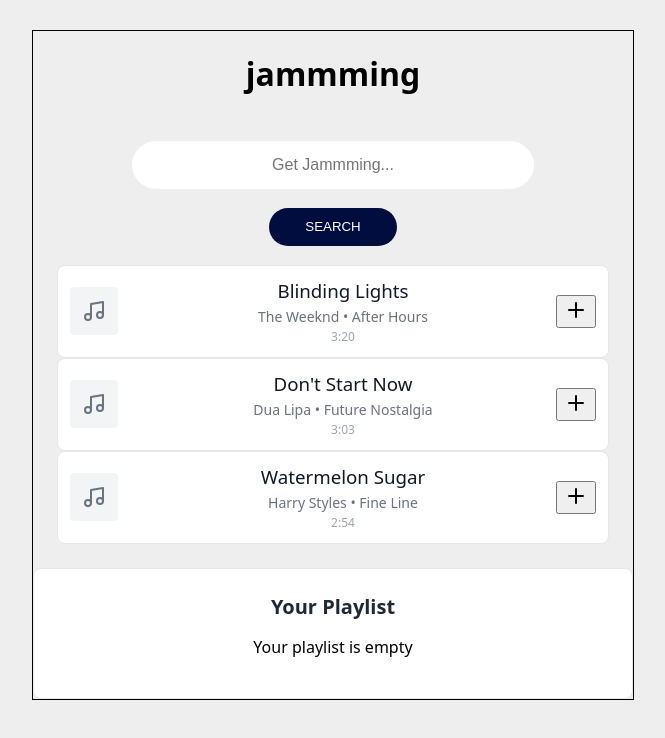
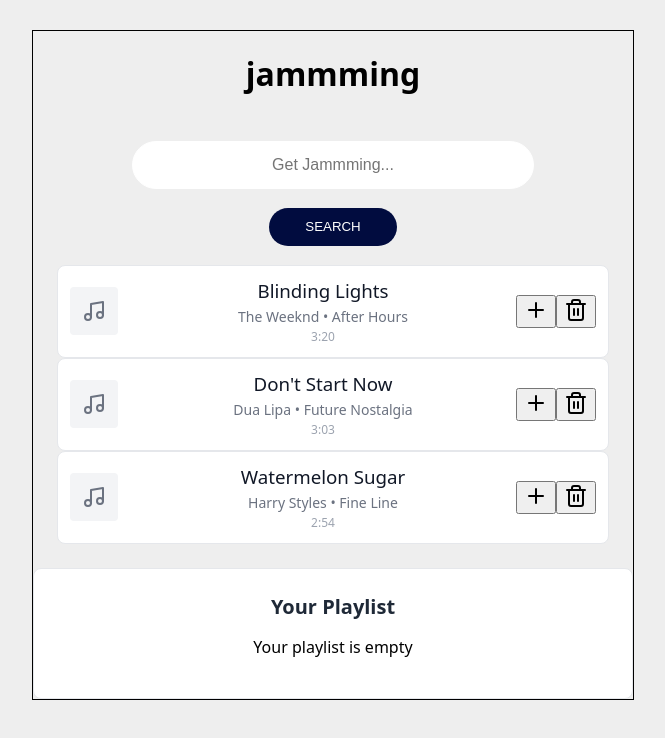
Before and after one commit to reb84/Jammming, a React (Vite) app: page / in a window 1280 px wide. Shown: the top 738 px of the page, without its empty margins (307-972 px from the left). Built offline with nearby package versions, Linux system fonts and the light colour scheme.

Commit message:
Button to remove tracks from playlist

```diff
--- a/src/App.jsx
+++ b/src/App.jsx
@@ -38,6 +38,10 @@ function App() {
     setPlaylist((prev) => [...prev, track]); // add track to playlist state
   };
 
+  const handleRemoveTrack = (trackId) => {
+    setPlaylist((prev) => prev.filter((track) => track.id !== trackId));
+  };
+
   return (
     <div className="App">
       <div className="container">
@@ -51,7 +55,10 @@ function App() {
             onAddTrack={handleAddTrack}
           />
 
-          <PlaylistSection playlist={playlist} />
+          <PlaylistSection
+            playlist={playlist}
+            onRemoveTrack={handleRemoveTrack}
+          />
         </div>
       </div>
     </div>
--- a/src/components/PlaylistSection/PlaylistSection.jsx
+++ b/src/components/PlaylistSection/PlaylistSection.jsx
@@ -2,19 +2,19 @@ import React from "react";
 import TrackItem from "../TrackItem/TrackItem";
 import "./PlaylistSection.css";
 
-const PlaylistSection = ({ playlist }) => {
+const PlaylistSection = ({ playlist, onRemoveTrack }) => {
   return (
     <div className="playlist-section">
       <h2 className="playlist-title">Your Playlist</h2>
 
       <div className="playlist-tracks">
         {playlist.length > 0 ? (
-          // ↓ This maps through each track in the playlist
+          // maps through each track in playlist
           playlist.map((track, index) => (
             <div key={`${track.id}-${index}`} className="playlist-track-item">
-
               <TrackItem
                 track={track} // track data
+                onRemove={onRemoveTrack} // remove track
               />
             </div>
           ))
--- a/src/components/TrackItem/TrackItem.jsx
+++ b/src/components/TrackItem/TrackItem.jsx
@@ -1,8 +1,8 @@
 import React from "react";
-import { Music, Plus } from "lucide-react";
+import { Music, Plus, Trash2 } from "lucide-react";
 import "./TrackItem.css";
 
-const TrackItem = ({ track, onAdd }) => {
+const TrackItem = ({ track, onAdd, onRemove }) => {
   return (
     <div className="track-item">
       <div className="track-content">
@@ -24,6 +24,12 @@ const TrackItem = ({ track, onAdd }) => {
         >
           <Plus className="add-icon" />
         </button>
+        <button
+          onClick={() => onRemove(track.id)} // remove track from playlist
+          className="remove-btn"
+        >
+          <Trash2 className="remove-icon" />
+        </button>
       </div>
     </div>
   );
```
